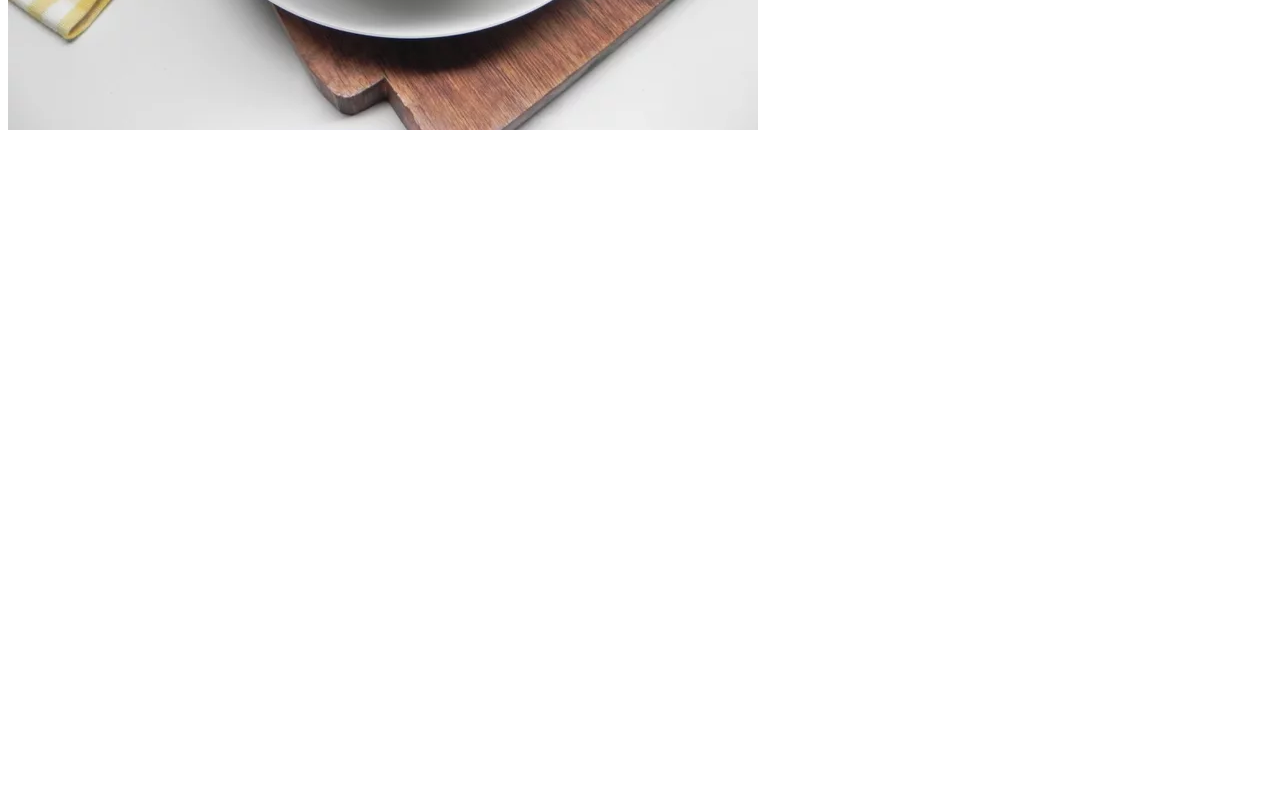
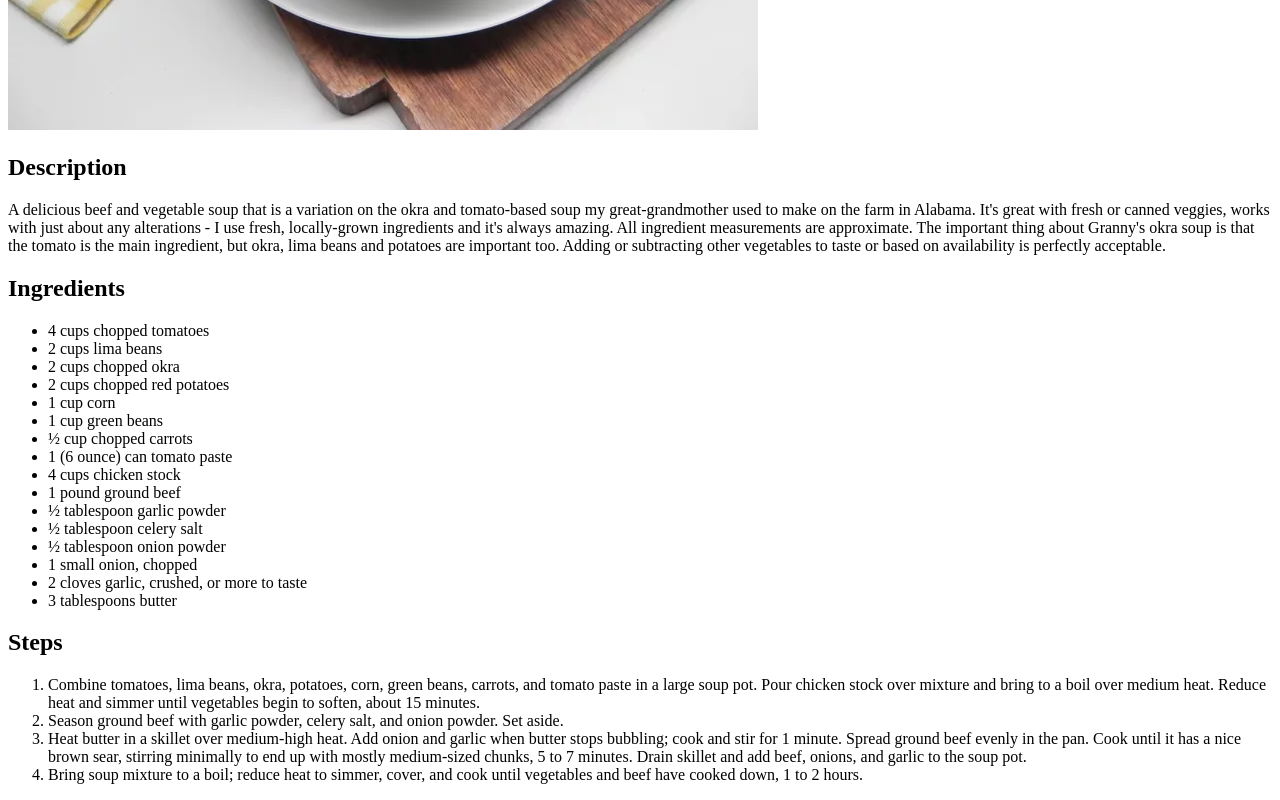
Before and after one commit to CodeDragun/odin-recipes, a plain HTML site: page recipes/Okra.html in a window 1280 px wide. Shown: the part 513-1313 px from the top of the page. Before the commit the page ends 800 px from the top, so only its background shows below. Drawn offline with Linux system fonts and the light colour scheme.

Commit message:
Add text and lists to Okra.html page sections

```diff
--- a/recipes/Okra.html
+++ b/recipes/Okra.html
@@ -9,5 +9,69 @@
 
     <img src="../Img/okra.jpg" alt="A bowl of Granny's Okra Soup">
 
-  </body>
+    <h2>Description</h2>
+    <p>A delicious beef and vegetable soup that is a variation on
+        the okra and tomato-based soup my great-grandmother
+        used to make on the farm in Alabama. It's great with
+        fresh or canned veggies, works with just about any
+        alterations - I use fresh, locally-grown ingredients
+        and it's always amazing. All ingredient measurements are
+        approximate. The important thing about Granny's okra soup
+        is that the tomato is the main ingredient,
+        but okra, lima beans and potatoes are important too. Adding
+        or subtracting other vegetables to taste or based on
+        availability is perfectly acceptable.</p>
+
+        <h2>Ingredients</h2>
+        <ul>
+            <li>4 cups chopped tomatoes</li>
+            <li>2 cups lima beans</li>
+            <li>2 cups chopped okra</li>
+            <li>2 cups chopped red potatoes</li>
+            <li>1 cup corn</li>
+            <li>1 cup green beans</li>
+            <li>½ cup chopped carrots </li>
+            <li>1 (6 ounce) can tomato paste</li>
+            <li>4 cups chicken stock</li>
+
+            <li>1 pound ground beef</li>
+
+            <li>½ tablespoon garlic powder</li>
+
+            <li>½ tablespoon celery salt</li>
+
+            <li>½ tablespoon onion powder</li>
+
+            <li>1 small onion, chopped</li>
+
+            <li>2 cloves garlic, crushed, or more to taste</li>
+
+            <li>3 tablespoons butter</li>
+        </ul>
+        <h2>Steps</h2>
+        <ol>
+            <li>
+                Combine tomatoes, lima beans, okra, potatoes, corn, green
+                beans, carrots, and tomato paste in a large soup pot.
+                Pour chicken stock over mixture and bring to a boil over
+                medium heat. Reduce heat and simmer until
+                vegetables begin to soften, about 15 minutes.</li>
+
+            <li>Season ground beef with garlic powder,
+                celery salt, and onion powder. Set aside.</li>
+
+            <li>Heat butter in a skillet over medium-high heat.
+                 Add onion and garlic when butter stops bubbling;
+                 cook and stir for 1 minute. Spread ground beef evenly
+                 in the pan. Cook until it has a nice brown sear,
+                 stirring minimally to end up with mostly medium-sized
+                 chunks, 5 to 7 minutes. Drain skillet
+                and add beef, onions, and garlic to the soup pot.</li>
+
+            <li>Bring soup mixture to a boil; reduce heat to
+                simmer, cover, and cook until vegetables
+                and beef have cooked down, 1 to 2 hours. </li>
+
+        </ol>
+</body>
 </html>
```
